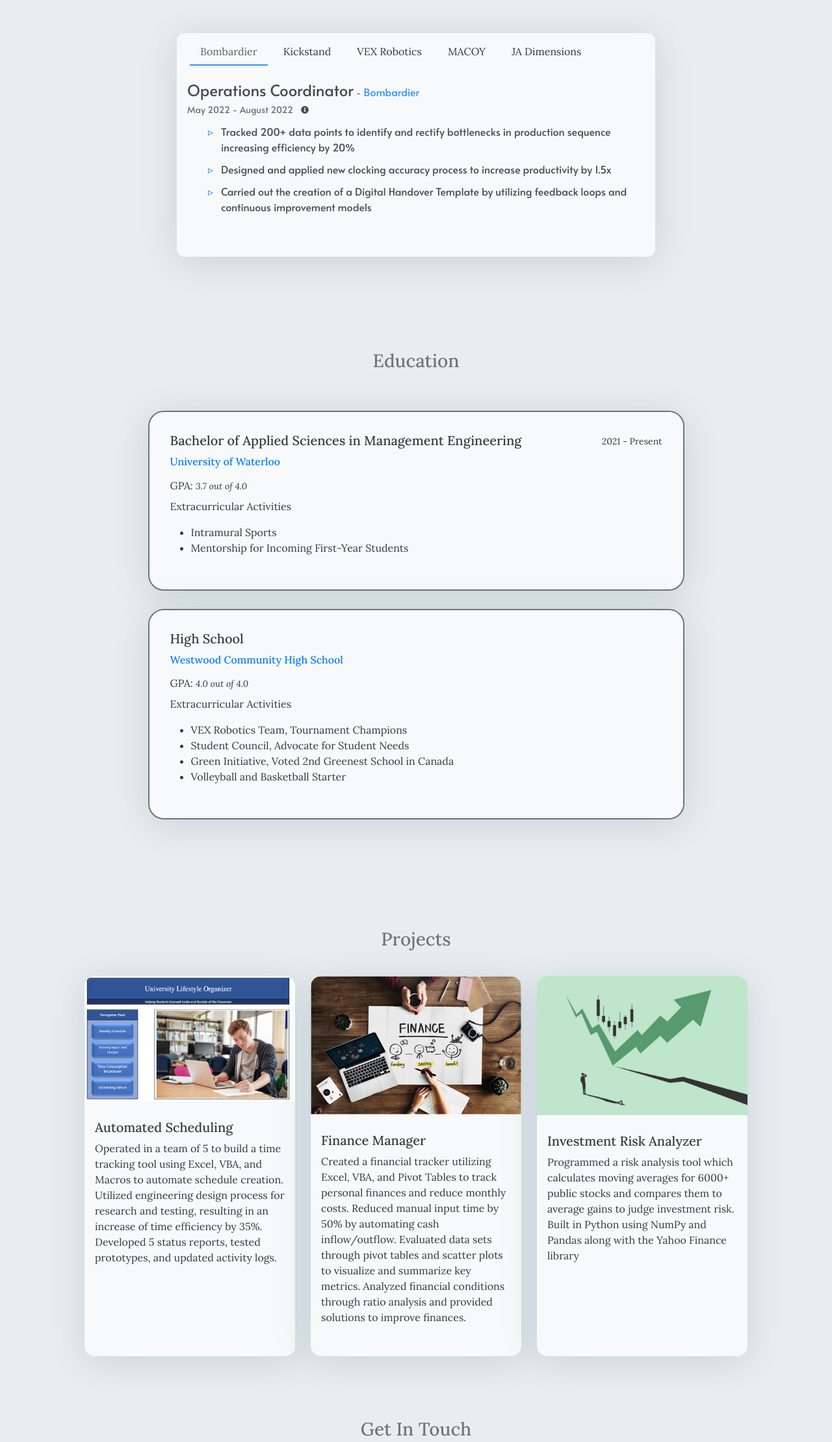
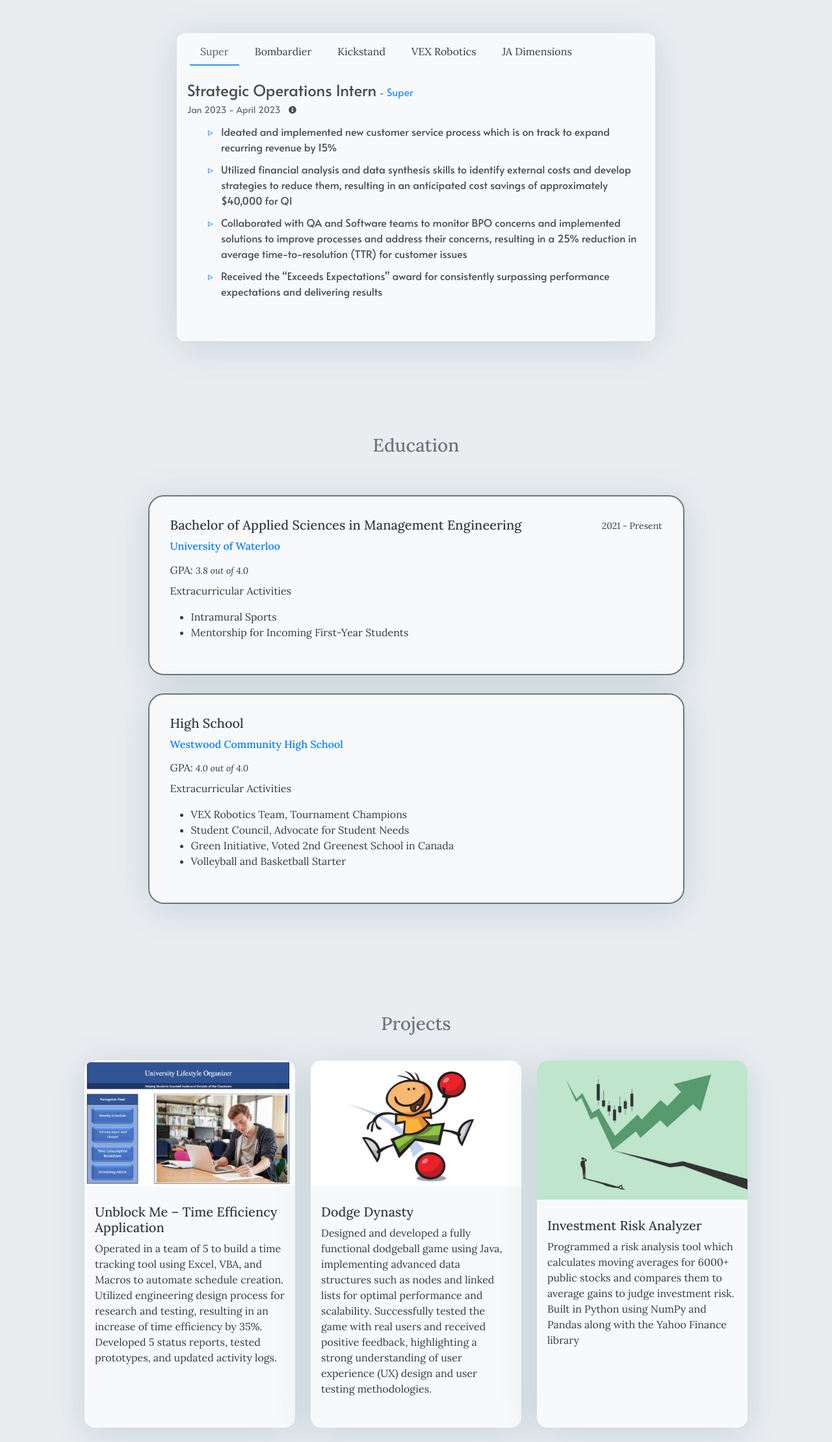
Before and after one commit to Parthdsi/Parthdsi.github.io, a plain HTML site: page index.html in a window 1280 px wide. Shown: the part 1602-3821 px from the top of the page at 65% size. Drawn offline with Linux system fonts and the light colour scheme.

Commit message:
May 9, 2023

```diff
--- a/index.html
+++ b/index.html
@@ -559,6 +559,23 @@ Jack of All Trades
                                 type="button"
                                 role="tab"
                                 data-bs-toggle="pill"
+                                id='Super-Jan-2023---April-2023-tab'
+                                data-bs-target='#pills-Super-Jan-2023---April-2023'
+                                aria-controls='Super-Jan-2023---April-2023'
+                            >
+                                Super
+                            </div>
+                        </li>
+
+
+
+                        <li class="nav-item px-1 bg-transparent" role="presentation">
+                            <div
+                                class="nav-link bg-transparent"
+                                aria-selected="true"
+                                type="button"
+                                role="tab"
+                                data-bs-toggle="pill"
                                 id='Bombardier-May-2022---August-2022-tab'
                                 data-bs-target='#pills-Bombardier-May-2022---August-2022'
                                 aria-controls='Bombardier-May-2022---August-2022'
@@ -610,23 +627,6 @@ Jack of All Trades
                                 type="button"
                                 role="tab"
                                 data-bs-toggle="pill"
-                                id='MACOY-September-2018---June-2021-tab'
-                                data-bs-target='#pills-MACOY-September-2018---June-2021'
-                                aria-controls='MACOY-September-2018---June-2021'
-                            >
-                                MACOY
-                            </div>
-                        </li>
-
-
-
-                        <li class="nav-item px-1 bg-transparent" role="presentation">
-                            <div
-                                class="nav-link bg-transparent"
-                                aria-selected="true"
-                                type="button"
-                                role="tab"
-                                data-bs-toggle="pill"
                                 id='JA-Dimensions-January-2019---May-2019-tab'
                                 data-bs-target='#pills-JA-Dimensions-January-2019---May-2019'
                                 aria-controls='JA-Dimensions-January-2019---May-2019'
@@ -643,22 +643,22 @@ Jack of All Trades
                         <div
                             class="tab-pane fade show active bg-transparent"
                             role="tabpanel"
-                            id='pills-Bombardier-May-2022---August-2022'
-                            aria-labelledby='pills-Bombardier-May-2022---August-2022-tab'
+                            id='pills-Super-Jan-2023---April-2023'
+                            aria-labelledby='pills-Super-Jan-2023---April-2023-tab'
                         >
                             <div>
-                                <span class="h4">Operations Coordinator</span>
+                                <span class="h4">Strategic Operations Intern</span>
                                 <small>-</small>
-                                <a href="http://www.bombardier.com/" target="_blank">Bombardier</a>
+                                <a href="http://www.super.com/" target="_blank">Super</a>
                                 <div class="pb-1">
-                                    <small>May 2022 - August 2022</small>
+                                    <small>Jan 2023 - April 2023</small>
 
                                     <span class="p-2">
                                         <span
                                             style="cursor: pointer;"
                                             data-bs-toggle="tooltip"
                                             data-bs-placement="top"
-                                            data-bs-original-title=Working&#32;as&#32;a&#32;Operations&#32;Coordinator&#32;at&#32;Bombardier
+                                            data-bs-original-title=Working&#32;as&#32;a&#32;Strategic&#32;Operations&#32;Intern&#32;at&#32;Super
                                         >
                                             <i class="fas fa-info-circle fa-xs"></i>
                                         </span>
@@ -670,11 +670,54 @@ Jack of All Trades
                             </div>
 
                             <ul>
+<li>Ideated and implemented new customer service process which is on track to expand recurring revenue by 15%</li>
+<li>Utilized financial analysis and data synthesis skills to identify external costs and develop strategies to reduce them, resulting in an anticipated cost savings of approximately $40,000 for Q1</li>
+<li>Collaborated with QA and Software teams to monitor BPO concerns and implemented solutions to improve processes and address their concerns, resulting in a 25% reduction in average time-to-resolution (TTR) for customer issues</li>
+<li>Received the “Exceeds Expectations” award for consistently surpassing performance expectations and delivering results</li>
+</ul>
+
+                        </div>
+
+
+
+                        <div
+                            class="tab-pane fade bg-transparent"
+                            role="tabpanel"
+                            id='pills-Bombardier-May-2022---August-2022'
+                            aria-labelledby='pills-Bombardier-May-2022---August-2022-tab'
+                        >
+                            <div>
+                                <span class="h4">Operations Coordinator</span>
+                                <small>-</small>
+                                <a href="http://www.bombardier.com/" target="_blank">Bombardier</a>
+
+                                <div class="pb-1">
+                                    <small>May 2022 - August 2022</small>
+
+                                    <span class="p-2">
+                                        <span
+                                            style="cursor: pointer;"
+                                            data-bs-toggle="tooltip"
+                                            data-bs-placement="top"
+                                            data-bs-original-title=Worked&#32;as&#32;a&#32;Operations&#32;Coordinator&#32;at&#32;Bombardier
+                                        >
+                                            <i class="fas fa-info-circle fa-xs"></i>
+                                        </span>
+                                    </span>
+
+                                </div>
+
+
+                            </div>
+
+                            <div class="pt-2">
+                                <ul>
 <li>Tracked 200+ data points to identify and rectify bottlenecks in production sequence increasing efficiency by 20%</li>
 <li>Designed and applied new clocking accuracy process to increase productivity by 1.5x</li>
 <li>Carried out the creation of a Digital Handover Template by utilizing feedback loops and continuous improvement models</li>
 </ul>
 
+                            </div>
                         </div>
 
 
@@ -766,48 +809,6 @@ Jack of All Trades
                         <div
                             class="tab-pane fade bg-transparent"
                             role="tabpanel"
-                            id='pills-MACOY-September-2018---June-2021'
-                            aria-labelledby='pills-MACOY-September-2018---June-2021-tab'
-                        >
-                            <div>
-                                <span class="h4">Project Coordinator</span>
-                                <small>-</small>
-                                <a href="" target="_blank">MACOY</a>
-
-                                <div class="pb-1">
-                                    <small>September 2018 - June 2021</small>
-
-                                    <span class="p-2">
-                                        <span
-                                            style="cursor: pointer;"
-                                            data-bs-toggle="tooltip"
-                                            data-bs-placement="top"
-                                            data-bs-original-title=Worked&#32;as&#32;a&#32;Project&#32;Coordinator&#32;at&#32;MACOY
-                                        >
-                                            <i class="fas fa-info-circle fa-xs"></i>
-                                        </span>
-                                    </span>
-
-                                </div>
-
-
-                            </div>
-
-                            <div class="pt-2">
-                                <ul>
-<li>Directed 20 MACOY members to plan a university student speaker series; involved in logistics, outreach, and social media management leading to a successful event with over 150 attendees</li>
-<li>Collaborated with 4 external partners to execute a community wide program to celebrate talented teens</li>
-<li>Chaired 15 administrative meetings and mentored 20 members to cultivate the growth of the program</li>
-</ul>
-
-                            </div>
-                        </div>
-
-
-
-                        <div
-                            class="tab-pane fade bg-transparent"
-                            role="tabpanel"
                             id='pills-JA-Dimensions-January-2019---May-2019'
                             aria-labelledby='pills-JA-Dimensions-January-2019---May-2019-tab'
                         >
@@ -883,7 +884,7 @@ Jack of All Trades
                                 <div class="py-1">
                                     GPA:
                                     <i>
-                                        <small>3.7 out of 4.0</small>
+                                        <small>3.8 out of 4.0</small>
                                     </i>
                                 </div>
 
@@ -960,15 +961,15 @@ Jack of All Trades
         <div class="row justify-content-center px-3 px-md-5">
 
             <div class="col-lg-4 col-md-6 my-3">
-                <div class="card my-3 h-100" title="Automated Scheduling">
+                <div class="card my-3 h-100" title="Unblock Me – Time Efficiency Application">
                     <div class="card-head">
-                        <img class="card-img-top" src="/Scheduling.png" alt="Automated Scheduling">
+                        <img class="card-img-top" src="/Scheduling.png" alt="Unblock Me – Time Efficiency Application">
                     </div>
                     <div class="card-body bg-transparent p-3">
                         <div class="pb-2 bg-transparent">
 
                         </div>
-                        <h5 class="card-title bg-transparent mt-1">Automated Scheduling</h5>
+                        <h5 class="card-title bg-transparent mt-1">Unblock Me – Time Efficiency Application</h5>
                         <div class="card-text bg-transparent secondary-font">
                             Operated in a team of 5 to build a time tracking tool using Excel, VBA, and Macros to automate schedule creation. Utilized engineering design process for research and testing, resulting in an increase of time efficiency by 35%. Developed 5 status reports, tested prototypes, and updated activity logs.
                         </div>
@@ -978,17 +979,17 @@ Jack of All Trades
             </div>
 
             <div class="col-lg-4 col-md-6 my-3">
-                <div class="card my-3 h-100" title="Finance Manager">
+                <div class="card my-3 h-100" title="Dodge Dynasty">
                     <div class="card-head">
-                        <img class="card-img-top" src="/PersonalFin.png" alt="Finance Manager">
+                        <img class="card-img-top" src="/NEWSDodgeball.jpg.webp" alt="Dodge Dynasty">
                     </div>
                     <div class="card-body bg-transparent p-3">
                         <div class="pb-2 bg-transparent">
 
                         </div>
-                        <h5 class="card-title bg-transparent mt-1">Finance Manager</h5>
+                        <h5 class="card-title bg-transparent mt-1">Dodge Dynasty</h5>
                         <div class="card-text bg-transparent secondary-font">
-                            Created a financial tracker utilizing Excel, VBA, and Pivot Tables to track personal finances and reduce monthly costs. Reduced manual input time by 50% by automating cash inflow/outflow. Evaluated data sets through pivot tables and scatter plots to visualize and summarize key metrics. Analyzed financial conditions through ratio analysis and provided solutions to improve finances.
+                            Designed and developed a fully functional dodgeball game using Java, implementing advanced data structures such as nodes and linked lists for optimal performance and scalability. Successfully tested the game with real users and received positive feedback, highlighting a strong understanding of user experience (UX) design and user testing methodologies.
                         </div>
                     </div>
 
@@ -1146,7 +1147,7 @@ Jack of All Trades
                         height="40px" width="40px">
                 </a>
             </div>
-            &copy; 2022  All Rights Reserved
+            &copy; 2023  All Rights Reserved
             <div class="text-secondary">
                 Made with
                 <span class="text-danger">
```
Also changed, not shown: 404.html (+1 -1 lines), categories/index.html (+1 -1 lines), tags/index.html (+1 -1 lines), NEWSDodgeball.jpg.webp (added), dodgeball.png (added).
